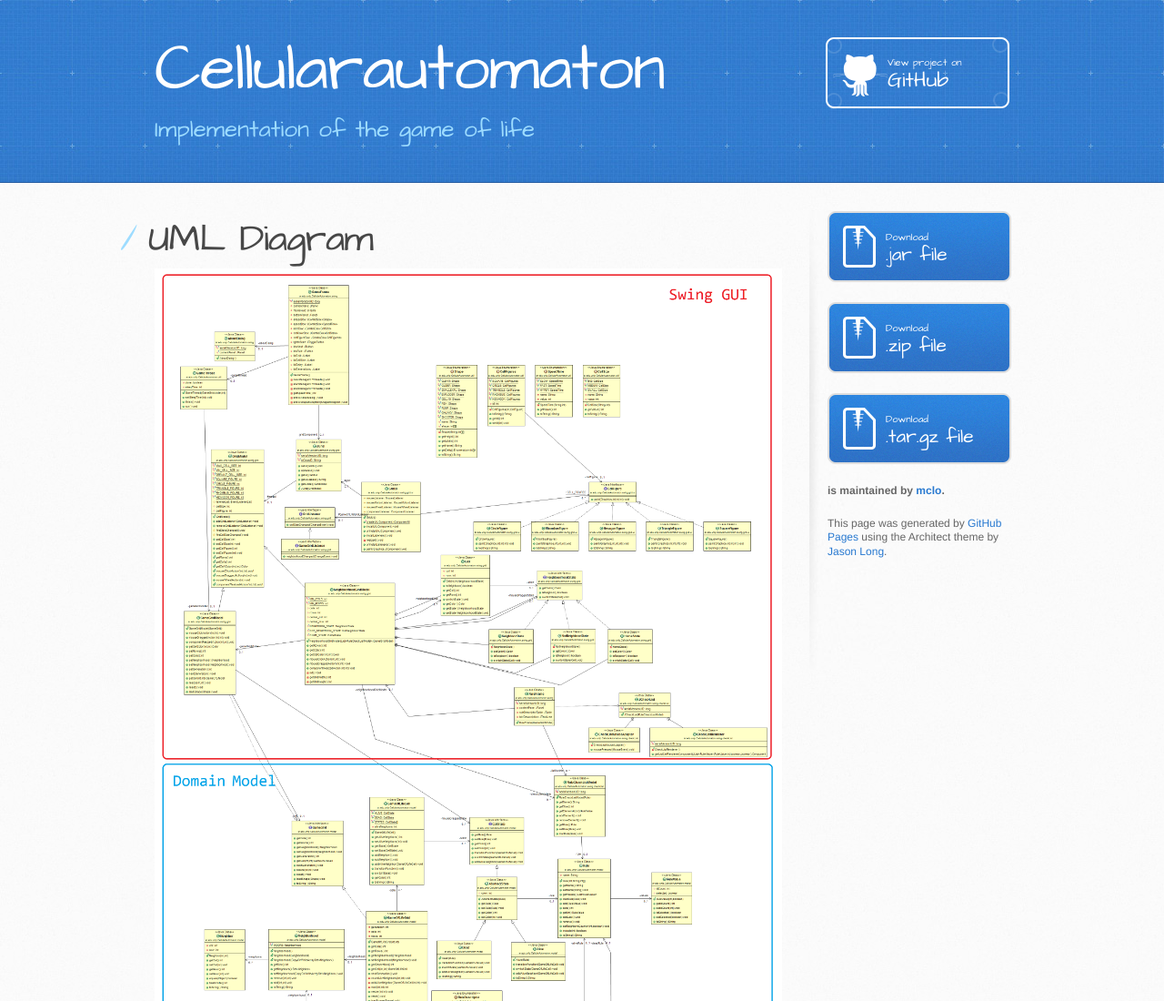
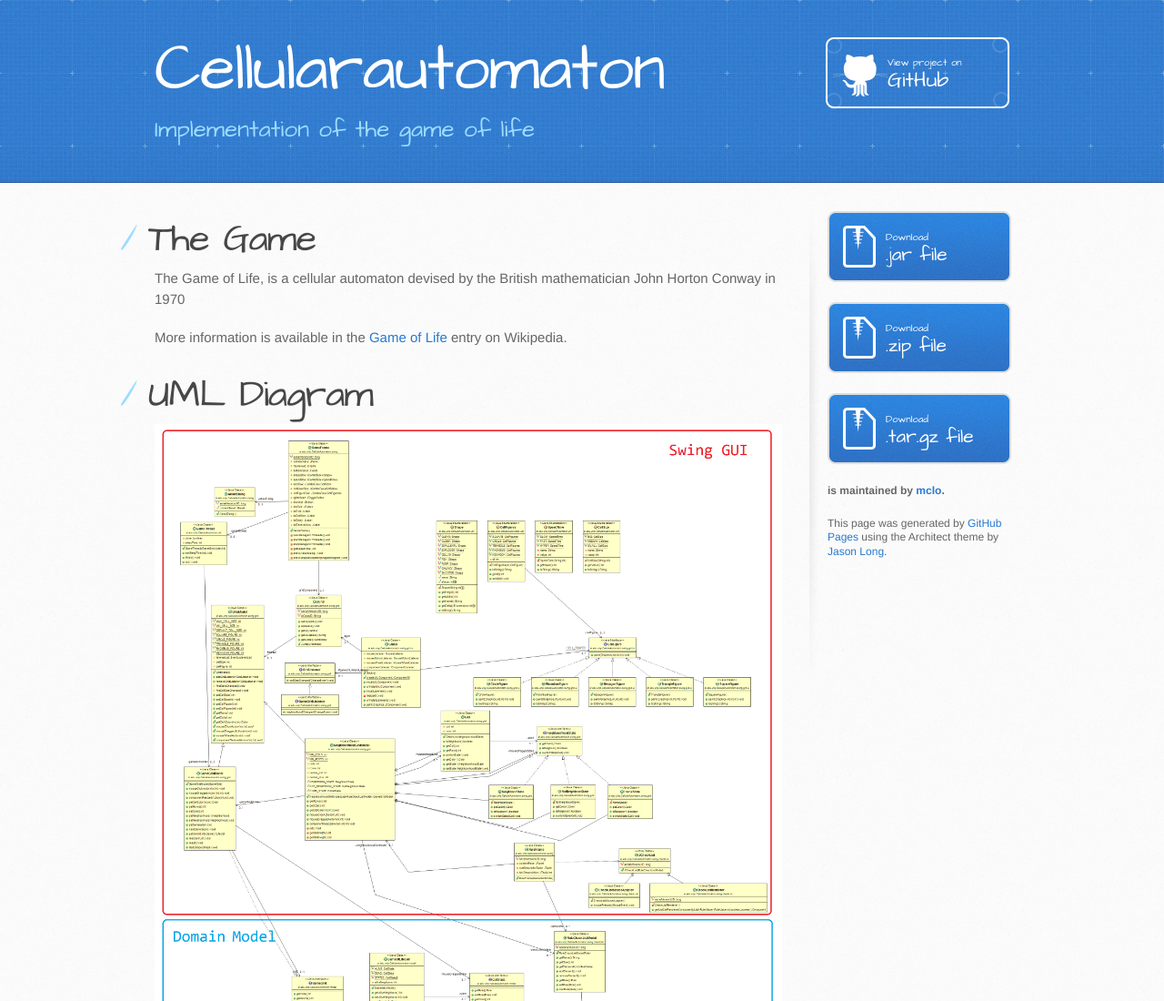
Before and after one commit to marcelocarmona/CellularAutomaton, a plain HTML site: page index.html in a window 1280 px wide. Shown: the top 1100 px of the page at 91% size. Drawn offline with Linux system fonts and the light colour scheme.

Commit message:
changed info

```diff
--- a/index.html
+++ b/index.html
@@ -29,7 +29,9 @@
       <div class="inner clearfix">
         <section id="main-content">
 
-
+				<h1>The Game</h1>
+				<p>The Game of Life,  is a cellular automaton devised by the British mathematician John Horton Conway in 1970</p>
+				<p>More information is available in the <a href="http://en.wikipedia.org/wiki/Conway%27s_Game_of_Life">Game of Life</a> entry on Wikipedia.</p>
 				<h1>UML Diagram</h1>
 				<a href="images/uml.png"><img src="images/uml.png"></a>
 
```
